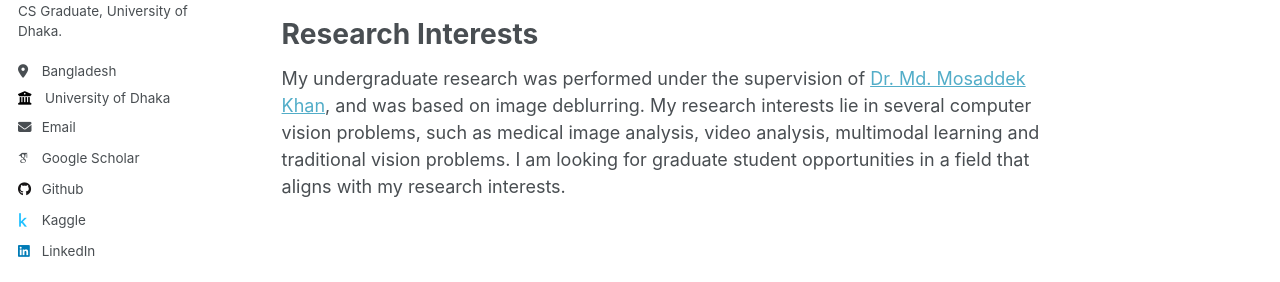
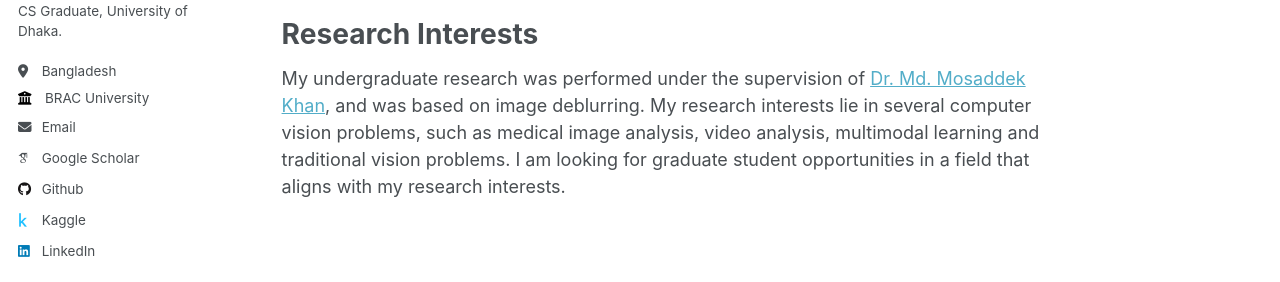
Before and after one commit to prothitoshovon/prothitoshovon.github.io, a Jekyll site: the page built from _pages/about.md, in a window 1280 px wide. Shown: the part 343-625 px from the top of the page. Built offline with Jekyll 4.4.1, drawn with Linux system fonts in a browser that asks for light colours; some web fonts are replaced.

Commit message:
updating config

```diff
--- a/_config.yml
+++ b/_config.yml
@@ -26,7 +26,7 @@ author:
   pronouns         : # example: "she/her"
   bio              : "Adjunct Lecturer, BRACU.<br>RA at CAIL, DU.<br>CS Graduate, University of Dhaka."
   location         : "Bangladesh"
-  employer         : "University of Dhaka"
+  employer         : "BRAC University"
   uri              : # URL
   email            : "turnoshovon1999@gmail.com"
 
```
